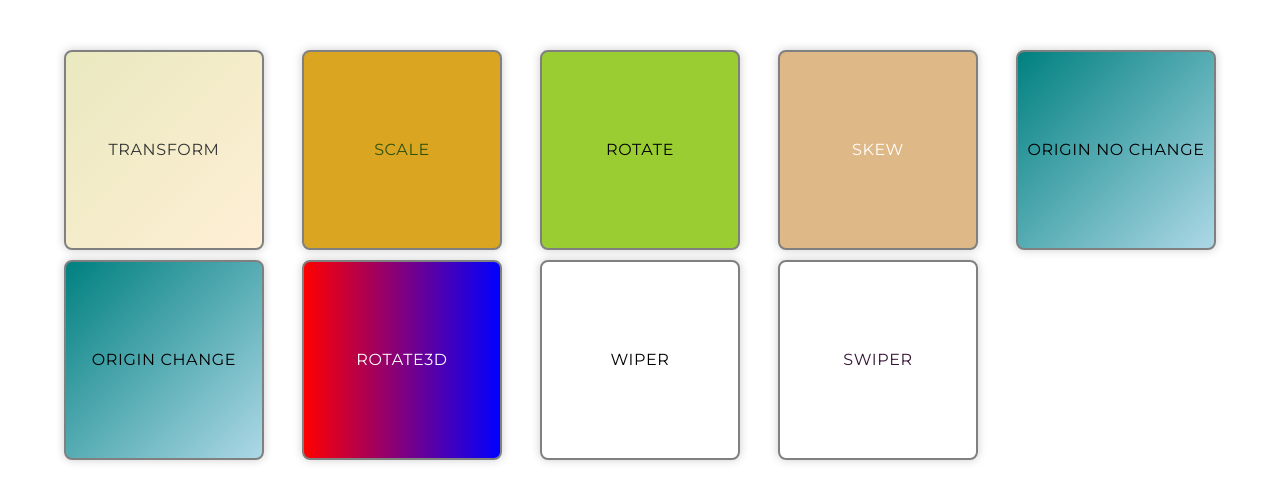
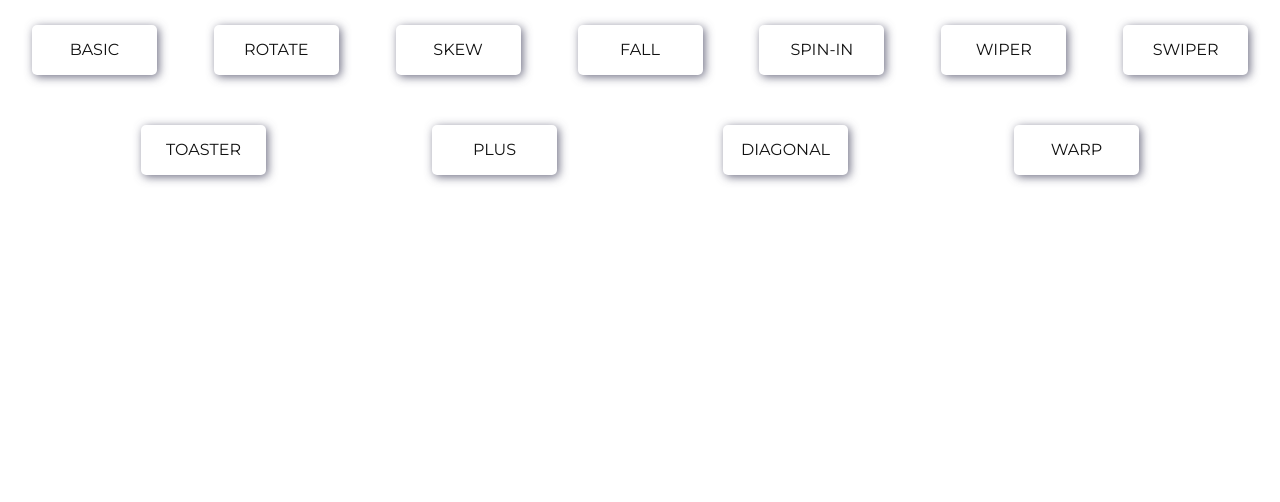
Before and after one commit to TruJared/animation-tut, a website built with Parcel: page src/views/transform.html in a window 1280 px wide. Built offline with nearby package versions, Linux system fonts and the light colour scheme.

Commit message:
added bunch of buttons

```diff
--- a/src/styles/main.scss
+++ b/src/styles/main.scss
@@ -5,5 +5,4 @@
 @import 'base/typography';
 @import 'components/animations';
 @import 'layout/general';
-@import 'pages/transitions';
 @import 'pages/transform';
--- a/src/styles/pages/_transform.scss
+++ b/src/styles/pages/_transform.scss
@@ -1,109 +1,88 @@
-body {
-  width: 100%;
-}
 .flex-wrap {
-  padding: 50px;
-  display: grid;
-  grid-template-columns: repeat(5, 1fr);
-  grid-template-rows: repeat(5, 1fr);
-  place-items: center;
-  place-content: center;
-  grid-gap: $spacer $spacer;
-  width: 100%;
-  height: 100vh;
+  display: flex;
+  flex-wrap: wrap;
+  place-content: space-evenly;
 }
 
-.box {
+.btn {
+  height: 50px;
+  width: 125px;
+  margin: 25px;
+  background: $white;
+  border: none;
+  border-radius: 5px;
+  color: color(base-font-color);
   text-transform: uppercase;
-  width: 200px;
-  height: 200px;
-  border: 2px solid grey(2);
-  color: grey(4);
-  display: flex;
-  place-items: center;
-  place-content: center;
-  border-radius: 4%;
-  box-shadow: 0 0 10px rgba(0, 0, 0, 0.2);
-  transition: all 1s ease-in-out;
+  box-shadow: 2px 2px 10px rgba(75, 75, 100, 0.8);
 
-  &__transform {
-    background: linear-gradient(-45deg, papayawhip, rgb(233, 233, 191));
-    &:hover {
-      transform: translate(50px, -50px);
-    }
+  &:hover {
+    color: $white;
+    outline: none;
+    background: linear-gradient(
+      45deg,
+      rgba(color(primary), 0.3),
+      rgba(color(primary), 0.9),
+      rgba(color(primary), 0.3)
+    );
   }
 
-  &__scale {
-    background: goldenrod;
-    color: #2d5210;
-    &:hover {
-      transform: scale(1.5, 0.5);
+  &:active {
+    transform: scale(0.95);
+    box-shadow: 1px 1px 1px rgba(75, 75, 100, 0.5);
+  }
+  // * basic * //
+
+  &__basic {
+    &--rotate {
+      transition: all 0.5s ease-in-out;
+
+      &:hover {
+        transform: rotate(05deg);
+      }
     }
-  }
 
-  &__rotate {
-    background: yellowgreen;
-    color: black;
-    transition: all 2s ease-in-out;
+    &--skew {
+      transition: all 0.25s ease;
 
-    &:hover {
-      transform: rotate(720deg);
+      &:hover {
+        transform: skew(-5deg, -10deg);
+      }
     }
-  }
 
-  &__skew {
-    background: burlywood;
-    color: white;
-
-    &:hover {
-      transform: skew(10deg, -20deg);
-    }
-  }
-
-  &__origin {
-    background: linear-gradient(-45deg, lightblue, teal);
-    color: black;
-    transition: all 1s ease-in-out;
-
-    &--change {
+    &--fall {
+      transition: all 0.5s cubic-bezier(1, -0.2, 0.85, 0.64);
       // transform-origin: top left;
       // can use percentages or pixels
       // example transform-origin: 50% 50%; === transform-origin: center;
       transform-origin: 25% 80%;
-    }
 
-    &:hover {
-      transform: rotate(90deg);
+      &:hover {
+        transform: rotate(90deg);
+      }
     }
   }
 
-  &__rotate-3d-container {
-    // for 3d must name perspective (i.e. distance from eyes)
-    // perspective must be assigned to parent
-    perspective: 1000px;
-  }
+  // * fancy * //
 
-  &__rotate-3d {
-    background: linear-gradient(to right, red, blue);
-    color: white;
+  &__fancy {
+    color: color(base-font-color);
+    position: relative;
+    overflow: hidden;
+    transition: color 1s linear;
 
     &:hover {
-      // * can only rotate on one axis in 3d * //
-      transform: rotateX(90deg);
-      // transform: rotateY(50deg);
-      // transform: rotateZ(50deg);
+      background: $white;
+      color: color(primary);
     }
-  }
-
-  &__creative {
-    color: black;
-    position: relative;
-    overflow: hidden;
 
     &--wiper {
       &:before {
         content: '';
-        background: linear-gradient(45deg, rgba(teal, 0.2), rgba(teal, 0.8));
+        background: linear-gradient(
+          45deg,
+          rgba(color(secondary), 0.3),
+          rgba(color(secondary), 0.5)
+        );
         position: absolute;
         top: 0;
         left: 0;
@@ -120,27 +99,158 @@ body {
     }
 
     &--swiper {
-      color: #351435;
-
       &:before {
         content: '';
-        background: #351435;
+        background: linear-gradient(
+          45deg,
+          rgba(color(secondary), 0.3),
+          rgba(color(secondary), 0.5)
+        );
         position: absolute;
         top: 0;
         left: 0;
         height: 100%;
         width: 100%;
-        z-index: -1;
         transform: translateX(-100%);
         transition: all 1s ease-in-out;
-      }
-      &:hover {
-        color: white;
       }
 
       &:hover:before {
         transform: translateX(0);
-        color: white;
+      }
+    }
+
+    &--toaster {
+      &:before {
+        content: 'Click Me!';
+        background: color(base-font-color);
+        position: absolute;
+        top: 0;
+        left: 0;
+        height: 100%;
+        width: 100%;
+        transform: translateY(100%);
+        transition: transform 0.5s ease-out;
+        display: flex;
+        align-items: center;
+        justify-content: center;
+      }
+
+      &:hover {
+        color: color(background);
+      }
+
+      &:hover:before {
+        transform: translateY(0);
+      }
+    }
+
+    &--plus {
+      &:before,
+      &:after {
+        content: '';
+        background: linear-gradient(
+          45deg,
+          rgba(color(secondary), 0.1),
+          rgba(color(secondary), 0.3)
+        );
+        position: absolute;
+        top: 0;
+        left: 0;
+        height: 100%;
+        width: 100%;
+        transition: all 1s ease-in-out;
+      }
+
+      &:before {
+        transform: rotateX(90deg);
+      }
+      &:after {
+        transform: rotateY(90deg);
+      }
+
+      &:hover:before {
+        transform: translateX(0);
+      }
+
+      &:hover:after {
+        transform: translateY(0);
+      }
+    }
+
+    &--spin-in {
+      overflow: hidden;
+
+      &:before {
+        content: '';
+        background: linear-gradient(
+          45deg,
+          rgba(color(secondary), 0.1),
+          rgba(color(secondary), 0.3)
+        );
+        position: absolute;
+        bottom: 0;
+        left: 0;
+        width: 0%;
+        height: 0%;
+        transform: translateX(-100%) rotate(0deg);
+        transition: all 1s ease-out;
+      }
+
+      &:hover:before {
+        width: 100%;
+        height: 100%;
+        transform: translateX(0) rotate(1080deg);
+      }
+    }
+
+    &--diagonal {
+      &:before {
+        content: '';
+        background: linear-gradient(
+          45deg,
+          rgba(color(secondary), 0.1),
+          rgba(color(secondary), 0.5)
+        );
+        position: absolute;
+        top: 0;
+        left: 0;
+        height: 100%;
+        width: 100%;
+        transition: all 0.5s ease-in-out;
+        transform: translate(-100%, 100%);
+      }
+
+      &:hover:before {
+        transform: translateX(0);
+      }
+    }
+
+    &--warp {
+      &:before {
+        content: 'WARP';
+        position: absolute;
+        top: 0;
+        left: 0;
+        height: 100%;
+        width: 100%;
+        //  * adjust second number to scale down or up to match font size as close as possible *  //
+        transition: all 1s cubic-bezier(1, 0.53, 0.78, -0.32);
+        transform: scale(5);
+        color: transparent;
+        display: flex;
+        justify-content: center;
+        align-items: center;
+      }
+
+      &:hover:before {
+        background: linear-gradient(
+          45deg,
+          rgba(color(secondary), 0.1),
+          rgba(color(secondary), 0.5)
+        );
+        color: color(base-font-color);
+        transform: scale(0);
       }
     }
   }
--- a/src/styles/pages/_transitions.scss
+++ /dev/null
@@ -1,35 +0,0 @@
-.btn {
-  padding: 15px 20px;
-  margin: 20px;
-  border-radius: $spacer;
-  box-shadow: 0 0 1px rgba(0, 0, 0, 0.5);
-  border: none;
-  text-transform: uppercase;
-  color: purple;
-  transition-property: translate();
-  transition-duration: 3s;
-  // transition-delay: 0.5s;
-
-  &:hover {
-    box-shadow: 0 0 5px rgba(0, 0, 0, 0.5);
-    transform: translateX(900px);
-  }
-
-  &__btn1 {
-    transition-timing-function: ease;
-  }
-
-  &__btn2 {
-    transition-timing-function: ease-in;
-  }
-  &__btn3 {
-    transition-timing-function: ease-out;
-  }
-  &__btn4 {
-    transition-timing-function: ease-in-out;
-  }
-
-  &__btn5 {
-    transition-timing-function: linear;
-  }
-}
--- a/src/views/transform.html
+++ b/src/views/transform.html
@@ -11,21 +11,33 @@
 
   <body>
     <div class="flex-wrap">
-      <div class="box box__transform">transform</div>
-      <div class="box box__scale">scale</div>
-      <div class="box box__rotate">rotate</div>
-      <div class="box box__skew">skew</div>
-      <div class="box box__origin">origin no change</div>
-      <div class="box box__origin box__origin--change">origin change</div>
-      <div class="box__rotate-3d-container">
-        <div class="box box__rotate-3d">rotate3d</div>
-      </div>
-      <div class="box box__creative box__creative--wiper">
+      <button class="btn btn__basic">basic</button>
+      <button class="btn btn__basic btn__basic--rotate">rotate</button>
+      <button class="btn btn__basic btn__basic--skew">skew</button>
+      <button class="btn btn__basic btn__basic--fall">
+        fall
+      </button>
+      <button class="btn btn__fancy btn__fancy--spin-in">
+        spin-in
+      </button>
+      <button class="btn btn__fancy btn__fancy--wiper">
         Wiper
-      </div>
-      <div class="box box__creative box__creative--swiper">
+      </button>
+      <button class="btn btn__fancy btn__fancy--swiper">
         Swiper
-      </div>
+      </button>
+      <button class="btn btn__fancy btn__fancy--toaster">
+        toaster
+      </button>
+      <button class="btn btn__fancy btn__fancy--plus">
+        plus
+      </button>
+      <button class="btn btn__fancy btn__fancy--diagonal">
+        diagonal
+      </button>
+      <button class="btn btn__fancy btn__fancy--warp">
+        warp
+      </button>
     </div>
     <!-- <script src="../javascripts/app.js"></script> -->
   </body>
```
Also changed, not shown: src/views/transitions.html (deleted, +0 -19 lines).
